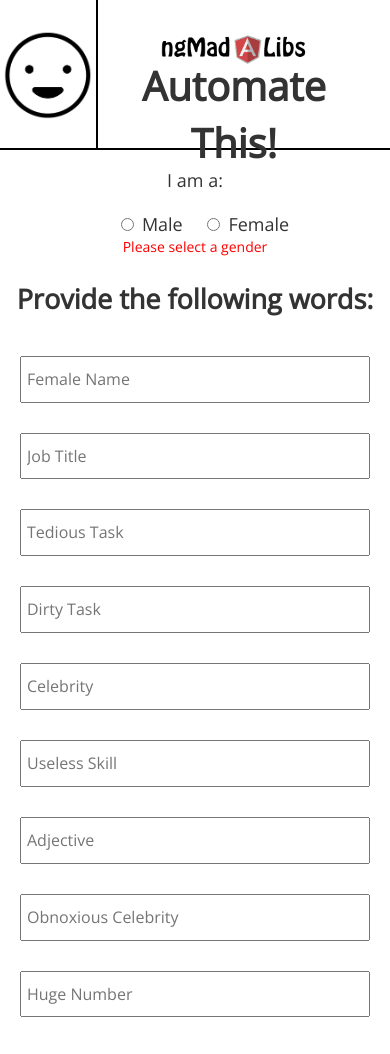
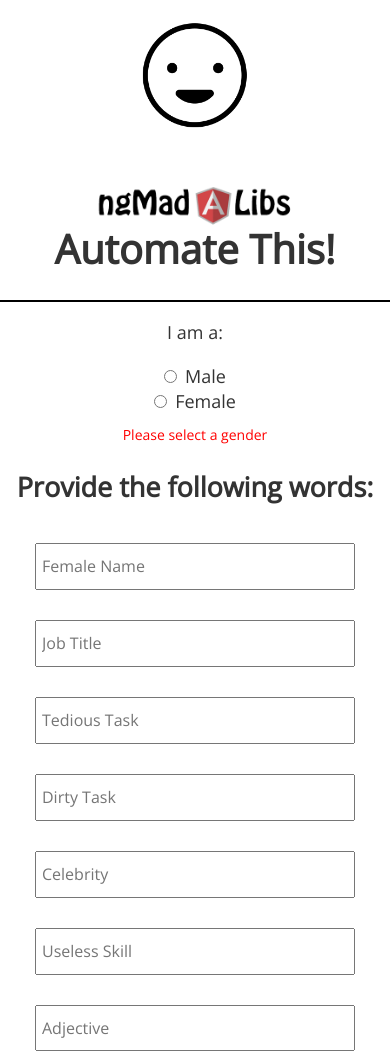
Before and after one commit to bpinali/angular-madlibs, a plain HTML site: page index.html in a window 390 px wide. Shown: the top 1054 px of the page. Drawn offline with nearby package versions, Linux system fonts and the light colour scheme.

Commit message:
Responsive design tweaks, and small screen breakpoint changes to header

```diff
--- a/css/styles.css
+++ b/css/styles.css
@@ -10,7 +10,6 @@ body {
 .container {
     background-color: #fff;
     margin: 50px auto 0 auto;
-    padding: 0;
     width: 800px;
     border: 2px solid black;
     -webkit-border-radius: 6px;
@@ -21,31 +20,23 @@ body {
     box-shadow: -2px 2px 10px -1px rgba(0, 0, 0, 0.5);
 }
 .header {
-    display: block;
-    width: 100%;
-    height: 150px;
     border-bottom: 2px solid black;
 }
 .smiley {
     background-image: url("../images/mad-lib-happy-face.png");
     background-position: center;
     background-size: 90px;
-    display: inline-block;
     height: 150px;
-    width: 25%;
     background-repeat: no-repeat;
     border-right: 2px solid black;
-    float: left;
+
 }
 .logo {
     background-image: url("../images/ng-mad-libs-logo.png");
     background-position: top;
     background-size: 150px;
-    display: inline-block;
     height: 120px;
-    width: 70%;
     background-repeat: no-repeat;
-    float: left;
     text-align: center;
     margin-top: 30px;
 }
@@ -57,7 +48,7 @@ h1 {
   padding: 0 0 30px 0;
 }
 .radio-button {
-  padding-left: 20px;
+  text-align: left;
 }
 input[type="radio"] {
   margin-right: 8px;
@@ -96,6 +87,9 @@ button {
 .errorMsg {
   text-align: left;
 }
+.gender-error {
+  margin-top: 10px;
+}
 footer {
     border-top: 2px solid black;
     text-align: center;
@@ -115,3 +109,15 @@ footer {
     border-radius: 0px;
   }
 }
+@media only screen and (max-width: 992px) {
+  .smiley {
+    border: none;
+    background-size: 110px;
+  }
+  .logo {
+    background-size: 200px;
+  }
+  h1 {
+    padding-top: 40px;
+  }
+}
--- a/index.html
+++ b/index.html
@@ -12,20 +12,23 @@
 
 <body ng-controller="MyCtrl">
     <main class="container">
-        <header class="header">
-            <div class="smiley"></div>
-            <div class="logo">
+        <header class="header row">
+            <div class="smiley col-md-3"></div>
+            <div class="logo col-md-9">
                 <h1>Automate This!</h1></div>
         </header>
         <section class="user-inputs" ng-hide="inputHide && madLib.$valid">
             <form name="madLib" ng-submit="submit()" novalidate>
-                <p>I am a:</p>
-                <label class="radio-button">
-                    <input type="radio" name="gender" id="male" value="male" ng-model="data.gender" ng-click="gender.heShe = 'he' ; gender.hisHer = 'his' ; gender.himHer = 'him'" required>Male
-                </label>
-                <label class="radio-button">
-                    <input type="radio" name="gender" id="female" value="female" ng-model="data.gender" ng-click="gender.heShe = 'she' ; gender.hisHer = 'her' ; gender.himHer = 'her'" required>Female
-                </label>
+                <div class="row">
+                  <p class="col-sm-2 col-sm-offset-5">I am a:</p>
+                    <label class="radio-button col-sm-2 col-sm-offset-5">
+                        <input type="radio" name="gender" id="male" value="male" ng-model="data.gender" ng-click="gender.heShe = 'he' ; gender.hisHer = 'his' ; gender.himHer = 'him'" required>Male
+                    </label>
+                    <br>
+                    <label class="radio-button col-sm-2 col-sm-offset-5">
+                        <input type="radio" name="gender" id="female" value="female" ng-model="data.gender" ng-click="gender.heShe = 'she' ; gender.hisHer = 'her' ; gender.himHer = 'her'" required>Female
+                    </label>
+                </div>
                 <div ng-if="madLib.gender.$error.required" ng-messages="madLib.gender.$error">
                     <div class="gender-error" ng-message="required">Please select a gender</div>
                 </div>
@@ -100,11 +103,13 @@
         </section>
         <section class="mad-libs" ng-show="inputHide && madLib.$valid">
             <p>
-                {{data.femaleName}} was a {{data.jobTitle}} who loved technology. Although <span class="pronouns">{{gender.heShe}}</span> loved parts of her job, <span class="pronouns">{{gender.heShe}}</span> absolutely hated {{data.tediousTask}} and {{data.dirtyTask}}. So, {{data.femaleName}} met with <span class="pronouns">{{gender.hisHer}}</span> life mentor {{data.celebrity}} who told <span class="pronouns">{{gender.himHer}}</span> to
-                learn {{data.uselessSkill}} with Thinkful. Thinkful didn't offer a course on {{data.uselessSkill}} so <span class="pronouns">{{gender.heShe}}</span> studied programming instead.
+                {{data.femaleName}} was a {{data.jobTitle}} who loved technology. Although <span class="pronouns">{{gender.heShe}}</span> loved parts of her job, <span class="pronouns">{{gender.heShe}}</span> absolutely hated {{data.tediousTask}} and
+                {{data.dirtyTask}}. So, {{data.femaleName}} met with <span class="pronouns">{{gender.hisHer}}</span> life mentor {{data.celebrity}} who told <span class="pronouns">{{gender.himHer}}</span> to learn {{data.uselessSkill}} with Thinkful.
+                Thinkful didn't offer a course on {{data.uselessSkill}} so <span class="pronouns">{{gender.heShe}}</span> studied programming instead.
             </p>
             <p>
-                What a great decision! With <span class="pronouns">{{gender.hisHer}}</span> new skills, {{data.femaleName}} built a(n) {{data.adjective}} robot named {{data.obnoxiousCelebrity}} that not only loved {{data.dirtyTask}} but did it {{data.hugeNumber}} times faster.
+                What a great decision! With <span class="pronouns">{{gender.hisHer}}</span> new skills, {{data.femaleName}} built a(n) {{data.adjective}} robot named {{data.obnoxiousCelebrity}} that not only loved {{data.dirtyTask}} but did it {{data.hugeNumber}}
+                times faster.
             </p>
             <div>
                 <button type="submit" ng-click="reset()">Try Again</button>
```
